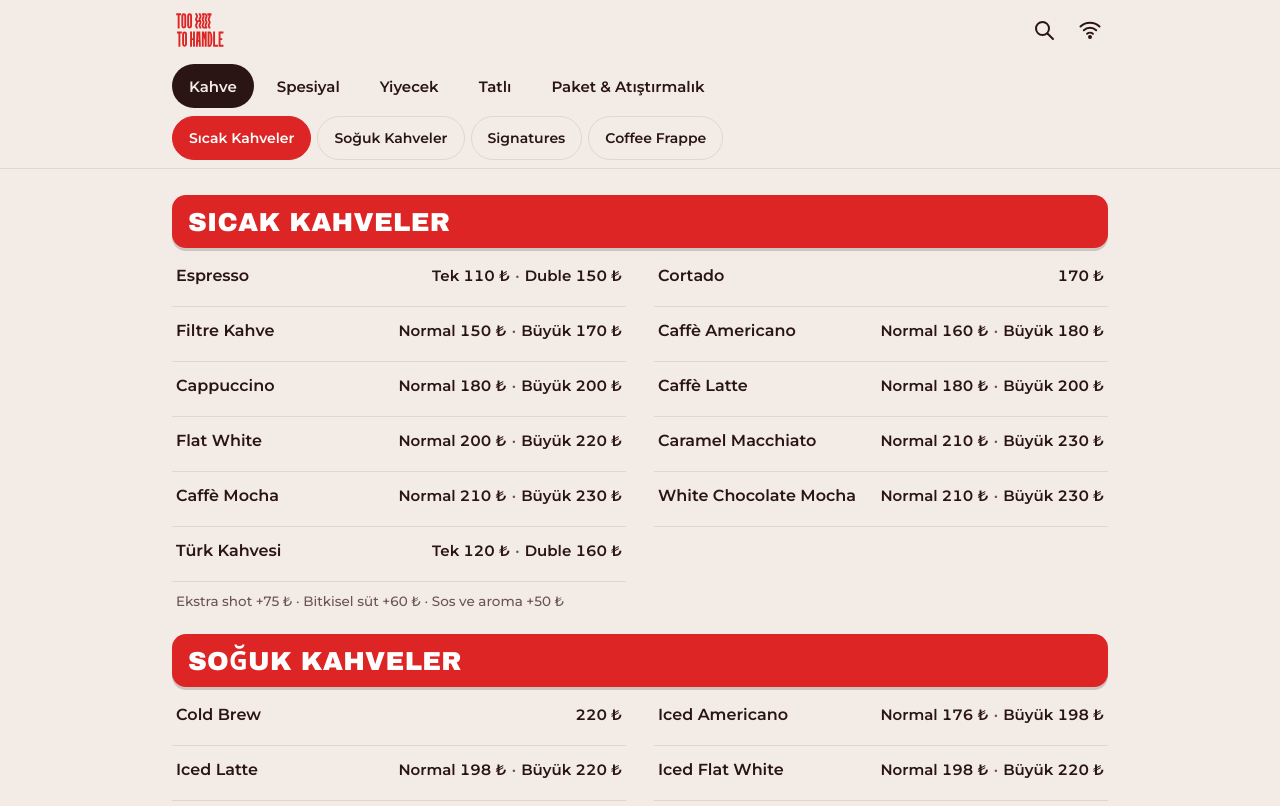
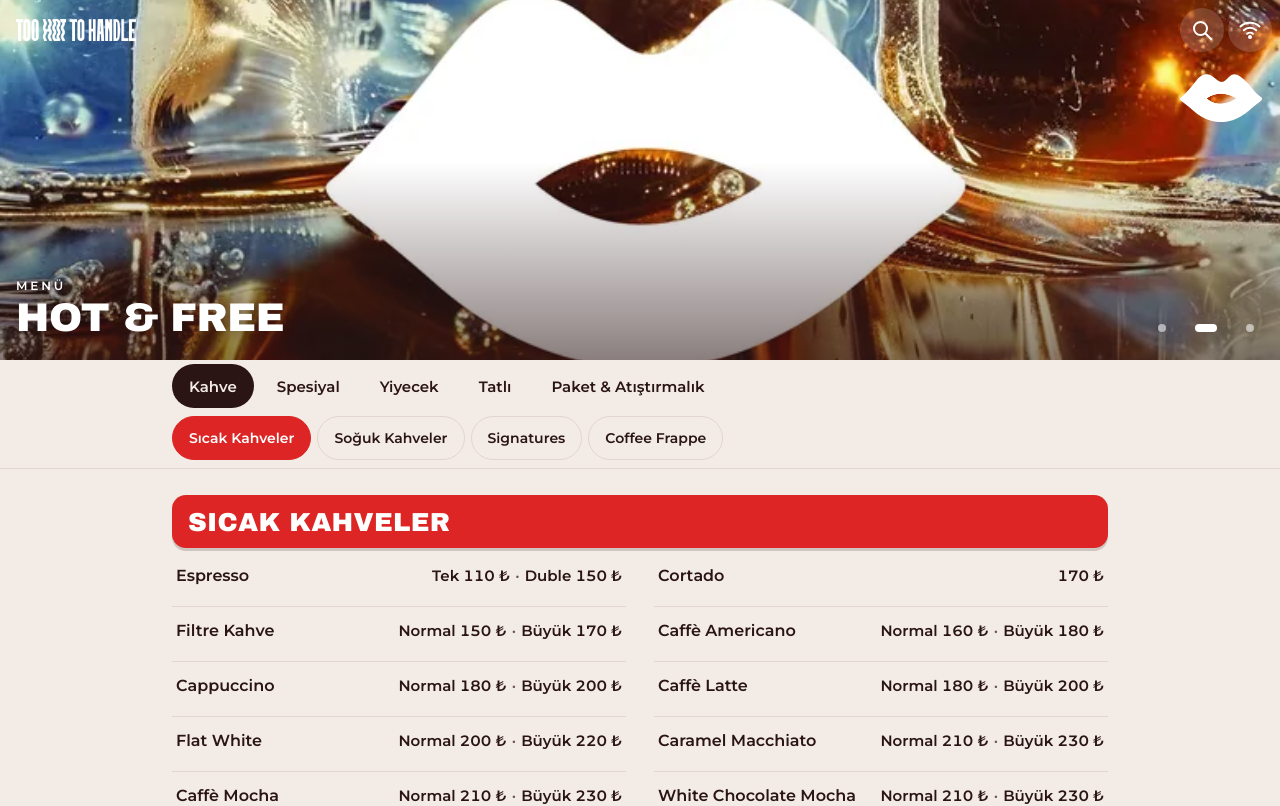
Before and after one commit to justech0/toohottohandle, a Next.js app: page /qr in a window 1280 px wide. Shown: the top 806 px of the page. Built offline with nearby package versions, Linux system fonts and the light colour scheme; a web font is replaced by a local one.

Commit message:
feat(qr): rotating HOT & FAST/FREE/SHINE hero and transparent topbar
Co-Authored-By: Claude Opus 5.5 <noreply@anthropic.com>
Claude-Session: https://claude.ai/code/session_011pHqr4u3XUMJyZPAAY5Qcp

```diff
--- a/app/qr/_components/CategoryStrip.tsx
+++ b/app/qr/_components/CategoryStrip.tsx
@@ -14,8 +14,9 @@ export function CategoryStrip({ groups, categories }: { groups: StripGroup[]; ca
   const groupColor = groups.find((g) => g.slug === activeGroup)?.color ?? "red";
 
   const headerBottom = useCallback(() => {
+    // Şerit yapışmış haldeki alt kenarı: sticky top + kendi yüksekliği (yapışmadan önce de doğru hedef verir).
     const sticky = rootRef.current?.closest(".sticky") as HTMLElement | null;
-    return sticky ? sticky.getBoundingClientRect().bottom : 0;
+    return sticky ? parseFloat(getComputedStyle(sticky).top) + sticky.offsetHeight : 0;
   }, []);
 
   // Sekmeye basılınca seçim, kullanıcı kendisi kaydırana kadar korunur.
--- /dev/null
+++ b/app/qr/_components/HeroSlides.tsx
@@ -0,0 +1,84 @@
+"use client";
+
+import { useEffect, useRef, useState } from "react";
+import { HERO_INTERVAL_MS, HERO_SLIDES } from "@/lib/brand/hero";
+import { BrandIcon } from "./BrandIcon";
+
+/**
+ * Vitrin (spec v3 3.1). Yalnızca ekranda, sekme önde ve hareket azaltma kapalıyken döner.
+ * Görünürlüğü html[data-hero-visible] ile üst bara bildirir (saydam / dolu bar).
+ */
+export function HeroSlides() {
+  const [index, setIndex] = useState(0);
+  const ref = useRef<HTMLElement>(null);
+  const slide = HERO_SLIDES[index];
+
+  useEffect(() => {
+    const root = ref.current;
+    if (!root) return;
+    const html = document.documentElement;
+    const reduced = window.matchMedia("(prefers-reduced-motion: reduce)").matches;
+    let visible = true;
+    let timer = 0;
+    const sync = () => {
+      window.clearInterval(timer);
+      timer = 0;
+      if (!reduced && visible && !document.hidden) {
+        timer = window.setInterval(() => setIndex((i) => (i + 1) % HERO_SLIDES.length), HERO_INTERVAL_MS);
+      }
+    };
+    const io = new IntersectionObserver(
+      ([entry]) => {
+        visible = entry.intersectionRatio >= 0.3;
+        html.dataset.heroVisible = String(visible);
+        sync();
+      },
+      { threshold: [0, 0.3, 1] },
+    );
+    io.observe(root);
+    document.addEventListener("visibilitychange", sync);
+    sync();
+    return () => {
+      io.disconnect();
+      document.removeEventListener("visibilitychange", sync);
+      window.clearInterval(timer);
+      delete html.dataset.heroVisible;
+    };
+  }, []);
+
+  return (
+    <section ref={ref} className={`hero hero--${slide.color}`} data-testid="hero" data-active={slide.key} aria-label="Vitrin">
+      {HERO_SLIDES.map((s, k) => (
+        <div key={s.key} className="hero__slide" data-on={k === index} aria-hidden={k !== index}>
+          <img
+            src={s.image}
+            alt=""
+            decoding="async"
+            fetchPriority={k === 0 ? "high" : "low"}
+            onError={(e) => {
+              e.currentTarget.style.visibility = "hidden";
+            }}
+          />
+        </div>
+      ))}
+      <div className="hero__shade" aria-hidden="true" />
+      <BrandIcon name={slide.icon} className="hero__icon" />
+      <div className="hero__text">
+        <p className="hero__menu">MENÜ</p>
+        <p className="hero__title" data-testid="hero-title" aria-live="polite">{slide.title}</p>
+      </div>
+      <div className="hero__dots">
+        {HERO_SLIDES.map((s, k) => (
+          <button
+            key={s.key}
+            type="button"
+            className="hero__dot"
+            aria-label={`${k + 1}. slayt`}
+            aria-current={k === index ? "true" : undefined}
+            onClick={() => setIndex(k)}
+          />
+        ))}
+      </div>
+    </section>
+  );
+}
--- a/app/qr/_components/MenuShell.tsx
+++ b/app/qr/_components/MenuShell.tsx
@@ -1,5 +1,6 @@
 import type { MenuData } from "@/lib/menu/types";
-import { Logo } from "./Logo";
+import { BrandIcon } from "./BrandIcon";
+import { HeroSlides } from "./HeroSlides";
 import { Footer } from "./Footer";
 import { ProductRow } from "./ProductRow";
 import { ExtrasLine } from "./ExtrasLine";
@@ -28,11 +29,12 @@ export function MenuShell({ menu }: { menu: MenuData }) {
   return (
     <div className="menu">
       <Intro />
+      <header className="topbar">
+        <span className="topbar__logo"><BrandIcon name="logo" label="Too Hot To Handle" /></span>
+        <MenuClient products={clientProducts} settings={menu.settings} />
+      </header>
+      <HeroSlides />
       <div className="sticky">
-        <header className="topbar">
-          <Logo className="topbar__logo" />
-          <MenuClient products={clientProducts} settings={menu.settings} />
-        </header>
         <CategoryStrip
           groups={groupsWithItems.map(({ slug, nameTr, color }) => ({ slug, nameTr, color }))}
           categories={sections.map((s) => ({ slug: s.category.slug, nameTr: s.category.nameTr, group: s.group.slug }))}
--- a/app/qr/styles/menu.css
+++ b/app/qr/styles/menu.css
@@ -7,14 +7,38 @@
 [data-color="gray"] { --gc: var(--c-gray); --gt: var(--c-ink); }
 
 .menu { min-height: 100svh; }
-.sticky { position: sticky; top: 0; z-index: 20; background: var(--c-paper); }
+.sticky { position: sticky; top: 60px; z-index: 20; background: var(--c-paper); }
 
-.topbar { height: 60px; display: flex; align-items: center; justify-content: space-between; gap: 12px;
-  padding: 0 max(8px, env(safe-area-inset-right)) 0 max(16px, env(safe-area-inset-left)); max-width: 960px; margin: 0 auto; }
-.topbar__logo { height: 34px; width: auto; color: var(--c-red); display: block; }
-.topbar__actions { display: flex; gap: 2px; }
+/* Üst bar: vitrinin üstünde saydam, vitrin geçince kağıt zemin (spec v3 3.1) */
+.topbar { position: sticky; top: 0; z-index: 30; height: 60px; margin-bottom: -60px; display: flex; align-items: center; justify-content: space-between; gap: 12px;
+  padding: 0 max(8px, env(safe-area-inset-right)) 0 max(16px, env(safe-area-inset-left)); color: var(--c-white); background: transparent;
+  transition: background-color .2s ease, color .2s ease, box-shadow .2s ease; }
+html[data-hero-visible="false"] .topbar { background: var(--c-paper); color: var(--c-red); box-shadow: 0 1px 0 var(--c-line); }
+.topbar__logo { display: flex; }
+.topbar__logo .brand-icon { height: 22px; }
+.topbar__actions { display: flex; gap: 4px; }
 .icon-btn { width: var(--tap); height: var(--tap); display: grid; place-items: center; border: 0; background: none; border-radius: 50%; cursor: pointer; color: var(--c-ink); }
 .icon-btn:active { background: var(--c-line); }
+.topbar .icon-btn { color: var(--c-white); background: rgba(255, 255, 255, .16); }
+html[data-hero-visible="false"] .topbar .icon-btn { color: var(--c-ink); background: none; }
+
+/* Vitrin */
+.hero { position: relative; height: 360px; overflow: hidden; color: var(--c-white); transition: background-color .6s ease; }
+.hero--red { background: var(--c-red); }
+.hero--blue { background: var(--c-blue); }
+.hero--yellow { background: var(--c-yellow); }
+.hero__slide { position: absolute; inset: 0; opacity: 0; transform: scale(1.04); transition: opacity .6s ease, transform .6s ease; }
+.hero__slide[data-on="true"] { opacity: 1; transform: none; }
+.hero__slide img { width: 100%; height: 100%; object-fit: cover; display: block; }
+.hero__shade { position: absolute; left: 0; right: 0; bottom: 0; height: 55%; background: linear-gradient(180deg, rgba(42, 21, 20, 0), rgba(42, 21, 20, .55)); }
+.hero__icon { position: absolute; right: 18px; top: 74px; height: 48px; color: var(--c-white); }
+.hero__text { position: absolute; left: 16px; right: 96px; bottom: 22px; }
+.hero__menu { margin: 0 0 6px; font: 600 12px/1 var(--f-text); letter-spacing: .24em; }
+.hero__title { margin: 0; font: 800 clamp(28px, 8.4vw, 40px)/1 var(--f-display); letter-spacing: -.01em; text-shadow: 0 2px 12px rgba(42, 21, 20, .35); }
+.hero__dots { position: absolute; right: 8px; bottom: 10px; display: flex; }
+.hero__dot { width: var(--tap); height: var(--tap); border: 0; background: none; display: grid; place-items: center; cursor: pointer; padding: 0; }
+.hero__dot::before { content: ""; width: 8px; height: 8px; border-radius: 4px; background: rgba(255, 255, 255, .55); transition: width .2s ease, background-color .2s ease; }
+.hero__dot[aria-current="true"]::before { width: 22px; background: var(--c-white); }
 
 .strip { border-bottom: 1px solid var(--c-line); }
 .strip__row { display: flex; gap: 6px; overflow-x: auto; scrollbar-width: none; padding: 4px 12px; max-width: 960px; margin: 0 auto; }
@@ -27,7 +51,7 @@
 .tab--cat[aria-current="true"] { background: var(--gc); border-color: var(--gc); color: var(--gt); }
 
 .list { max-width: 960px; margin: 0 auto; padding: 4px 12px 8px; }
-.cat { scroll-margin-top: 140px; padding-top: 22px; }
+.cat { scroll-margin-top: 170px; padding-top: 22px; }
 .cat__title { margin: 0 0 4px; padding: 14px 16px 12px; border-radius: 14px; background: var(--gc); color: var(--gt);
   font: 800 clamp(20px, 6vw, 26px)/1.05 var(--f-display); text-transform: uppercase; letter-spacing: .01em; text-wrap: balance;
   box-shadow: 0 3px 0 rgba(42, 21, 20, .18); }
--- /dev/null
+++ b/lib/brand/hero.ts
@@ -0,0 +1,18 @@
+import type { BrandIconName } from "@/app/qr/_components/BrandIcon";
+
+export type HeroSlide = {
+  key: "fast" | "free" | "shine";
+  title: string;
+  image: string;
+  color: "red" | "blue" | "yellow";
+  icon: Exclude<BrandIconName, "logo">;
+};
+
+/** Spec v3 3.1: vitrin sloganları, sırayla döner. */
+export const HERO_SLIDES: readonly HeroSlide[] = [
+  { key: "fast", title: "HOT & FAST", image: "/qr/hero/fast.webp", color: "red", icon: "rabbit" },
+  { key: "free", title: "HOT & FREE", image: "/qr/hero/free.webp", color: "blue", icon: "lips" },
+  { key: "shine", title: "HOT & SHINE", image: "/qr/hero/shine.webp", color: "yellow", icon: "star" },
+];
+
+export const HERO_INTERVAL_MS = 4000;
```
